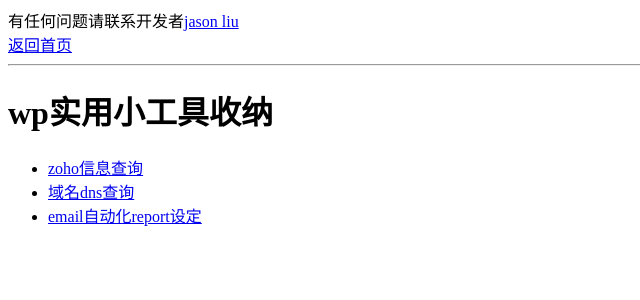
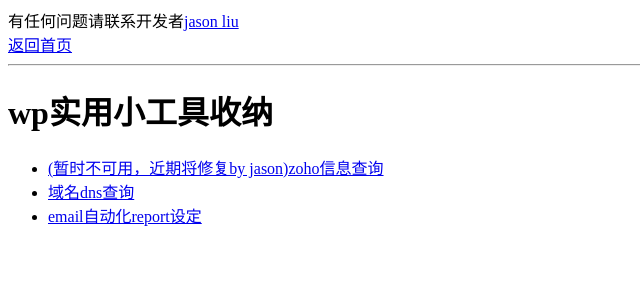
Before and after one commit to liujason212/newwptools, a Flask app: page / in a window 1280 px wide. Shown: the top 300 px of the page, without its empty margins (0-640 px from the left). Run offline with Flask 2, Linux system fonts and the light colour scheme.

Commit message:
zohocheck暂时不可用

```diff
--- a/app/templates/index.html
+++ b/app/templates/index.html
@@ -4,7 +4,7 @@
 <h1>wp实用小工具收纳</h1>
 <div>
    <ul>
-   <li> <a href="zohocheck.html">zoho信息查询</a></li>
+   <li> <a href="zohocheck.html">(暂时不可用，近期将修复by jason)zoho信息查询</a></li>
     <li><a href="dnscheck.html">域名dns查询</a> </li>
         <li><a href="http://trigger_reports.liuyun.asia/">email自动化report设定</a> </li>
 
```
